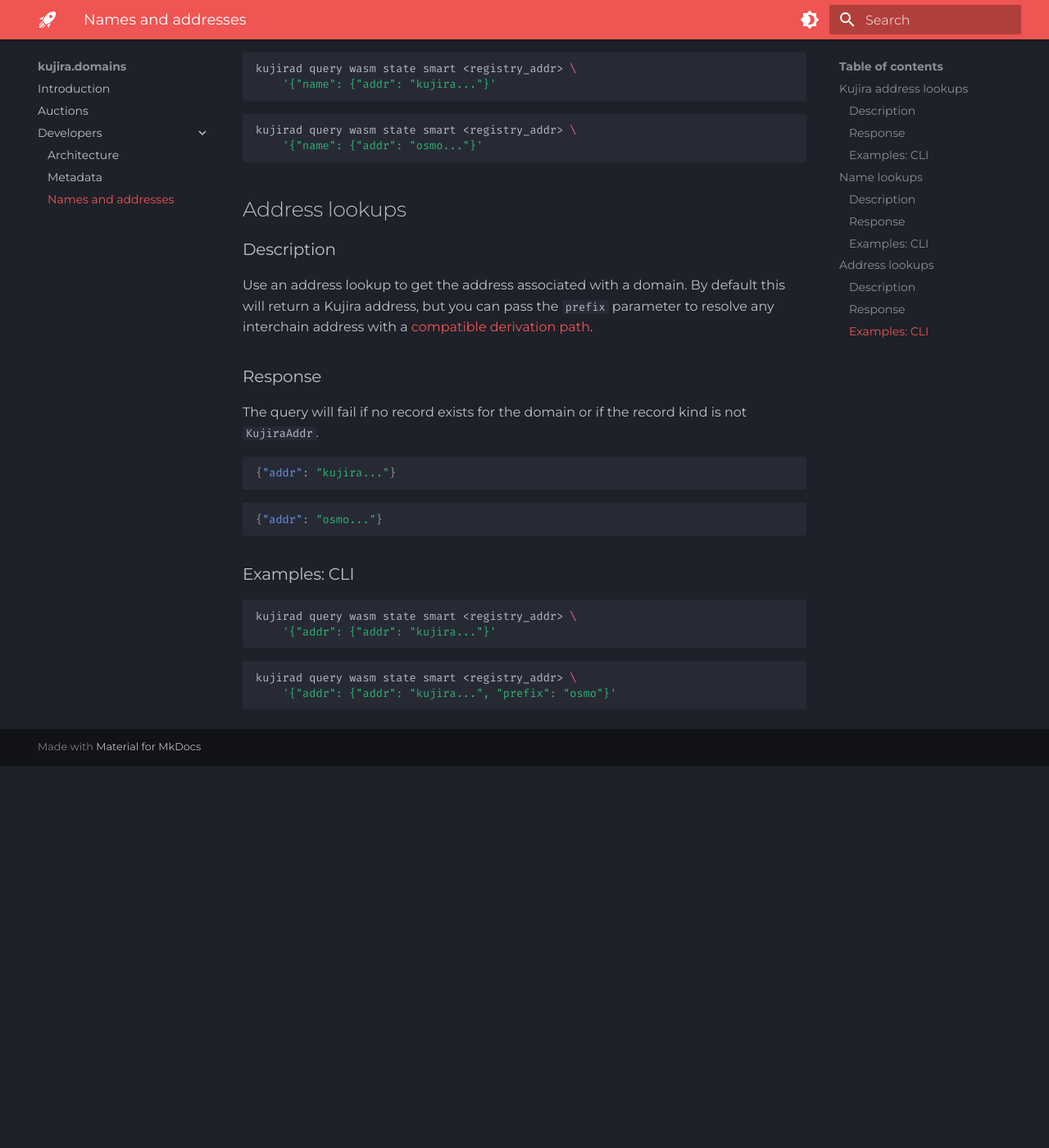
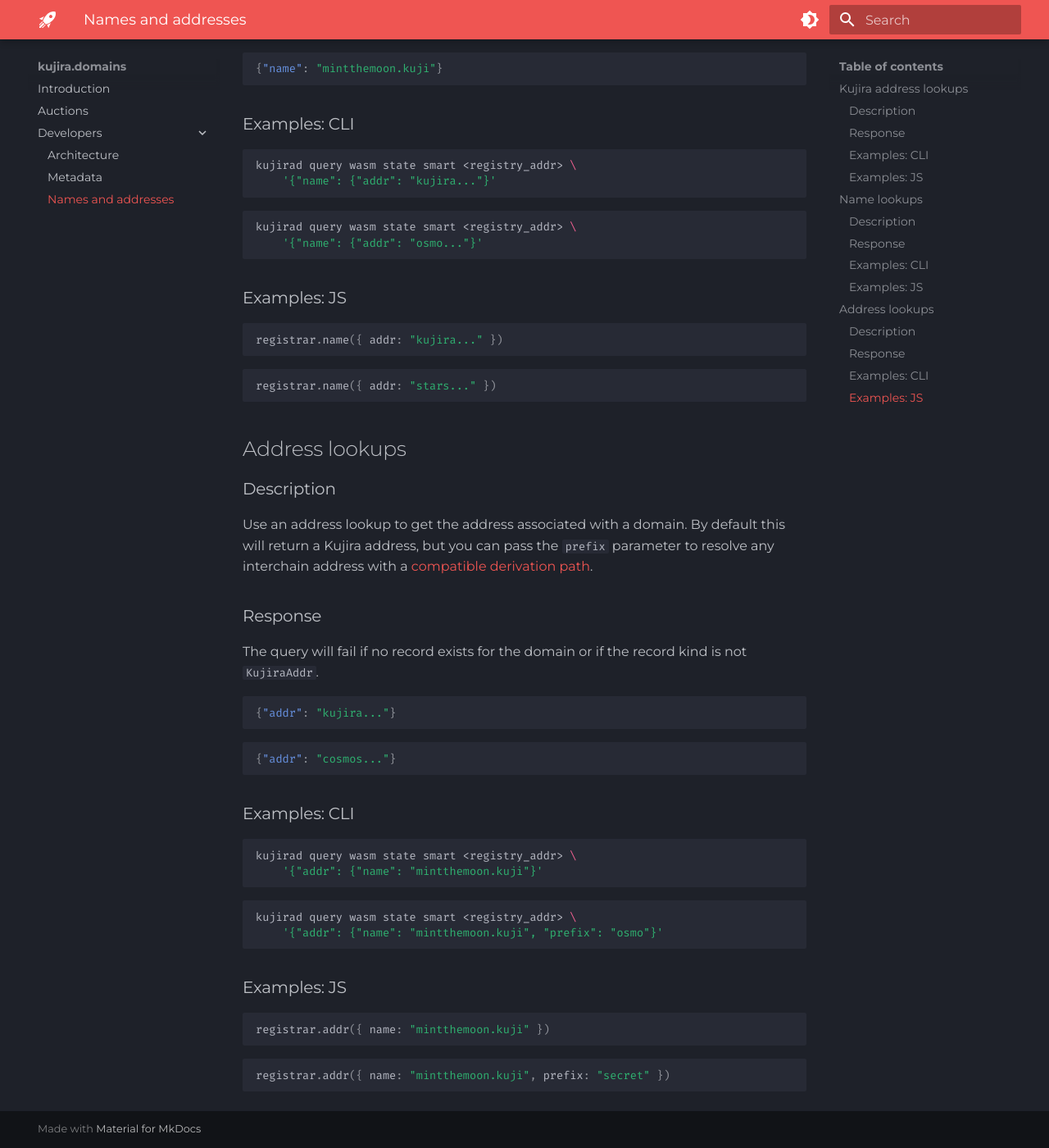
Before and after one commit to mintthemoon/docs.kujira.domains, an MkDocs documentation site: the page built from docs/developers/names-and-addresses.md, in a window 1280 px wide and 1400 px high, scrolled down 1012 px. Shown: the whole window at 82% size. Built offline with MkDocs 1.6.1 and Material for MkDocs 9.7.7, drawn with Linux system fonts in a browser that asks for light colours; before the commit the page ends 1946 px from its top, so only the background shows below that; some of the changed text lies outside the part shown.

Commit message:
add js examples

````diff
--- a/docs/developers/names-and-addresses.md
+++ b/docs/developers/names-and-addresses.md
@@ -15,6 +15,11 @@ This query will fail if no reverse record exists for the address.
 ```bash
 kujirad query wasm state smart <registry_addr> \
     '{"kujira_addr": {"addr": "kujira..."}'
+```
+
+### Examples: JS
+```javascript
+registrar.kujiraAddr({ addr: "kujira..." })
 ```
 
 ## Name lookups
@@ -41,6 +46,15 @@ kujirad query wasm state smart <registry_addr> \
     '{"name": {"addr": "osmo..."}'
 ```
 
+### Examples: JS
+```javascript
+registrar.name({ addr: "kujira..." })
+```
+
+```javascript
+registrar.name({ addr: "stars..." })
+```
+
 ## Address lookups
 ### Description
 Use an address lookup to get the address associated with a domain. By default
@@ -55,16 +69,25 @@ The query will fail if no record exists for the domain or if the record kind is
 ```
 
 ```json
-{"addr": "osmo..."}
+{"addr": "cosmos..."}
 ```
 
 ### Examples: CLI
 ```bash
 kujirad query wasm state smart <registry_addr> \
-    '{"addr": {"addr": "kujira..."}'
+    '{"addr": {"name": "mintthemoon.kuji"}'
 ```
 
 ```bash
 kujirad query wasm state smart <registry_addr> \
-    '{"addr": {"addr": "kujira...", "prefix": "osmo"}'
+    '{"addr": {"name": "mintthemoon.kuji", "prefix": "osmo"}'
 ```
+
+### Examples: JS
+```javascript
+registrar.addr({ name: "mintthemoon.kuji" })
+```
+
+```javascript
+registrar.addr({ name: "mintthemoon.kuji", prefix: "secret" })
+```
````
